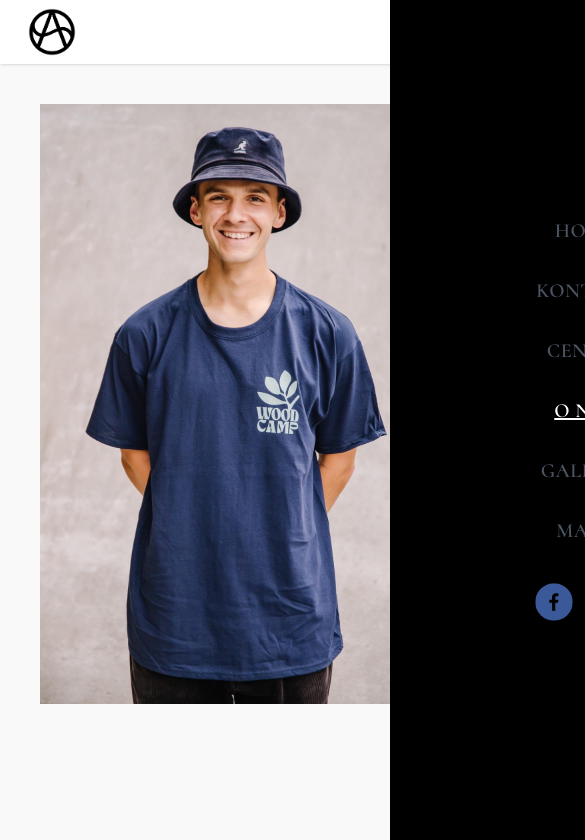
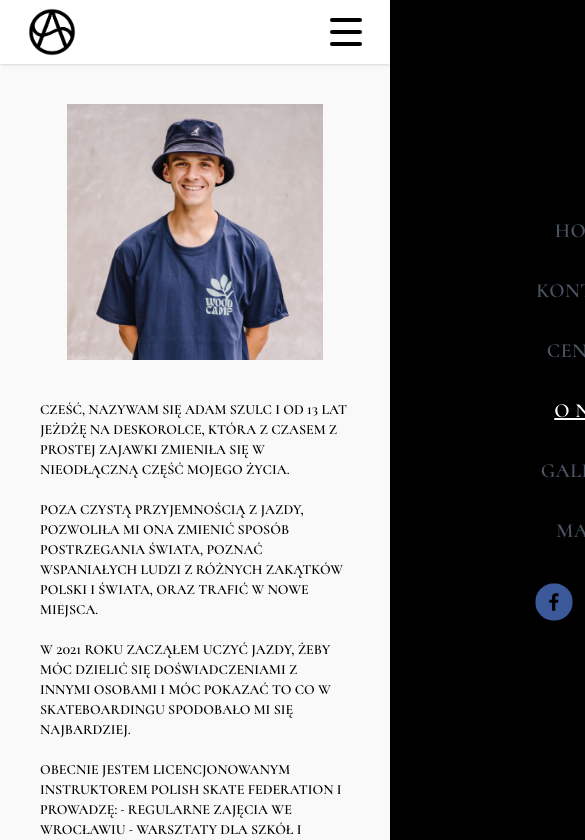
Before and after one commit to jedrzejratajczak/AkademiaSkateboardingu, a React (Vite) app: page /#/o_nas in a window 390 px wide. Shown: the top 840 px of the page, 585 px wide, since content can reach past the window. Built offline with nearby package versions, Linux system fonts and the light colour scheme.

Commit message:
Fix mobile about

```diff
--- a/src/components/About.jsx
+++ b/src/components/About.jsx
@@ -3,9 +3,20 @@ import AboutPhoto from '../assets/about-photo.jpg';
 
 const About = () => {
   return (
-    <div className="p-10 gap-10 grid grid-cols-[max-content_1fr]">
-      <img className="w-[400px]" src={AboutPhoto} alt="Adam, instruktor" />
-      <div className="text-xl flex flex-col gap-5 uppercase">
+    <div className="p-10 gap-10 flex flex-col md:flex-row items-center">
+      <div className="overflow-hidden md:hidden">
+        <img
+          className="object-cover h-96 -mb-32 md:h-auto md:mb-0 md:w-[300px] lg:w-[400px]"
+          src={AboutPhoto}
+          alt="Adam, instruktor"
+        />
+      </div>
+      <img
+        className="hidden md:block object-cover h-96 -mb-32 md:h-auto md:mb-0 md:w-[300px] lg:w-[400px]"
+        src={AboutPhoto}
+        alt="Adam, instruktor"
+      />
+      <div className="text-sm md:text-base lg:text-xl flex flex-col gap-5 uppercase">
         <p>
           Cześć, nazywam się Adam Szulc i od 13 lat jeżdżę na deskorolce, która
           z czasem z prostej zajawki zmieniła się w nieodłączną część mojego
--- a/src/components/Navbar.jsx
+++ b/src/components/Navbar.jsx
@@ -62,7 +62,7 @@ const Navbar = () => {
         </div>
       </div>
       <div
-        className={`fixed lg:hidden transition-transform z-40 w-screen h-screen ${
+        className={`fixed lg:hidden transition-transform z-40 inset-0 ${
           isMobileMenuOpen ? '' : 'translate-x-full'
         }`}
       >
```
